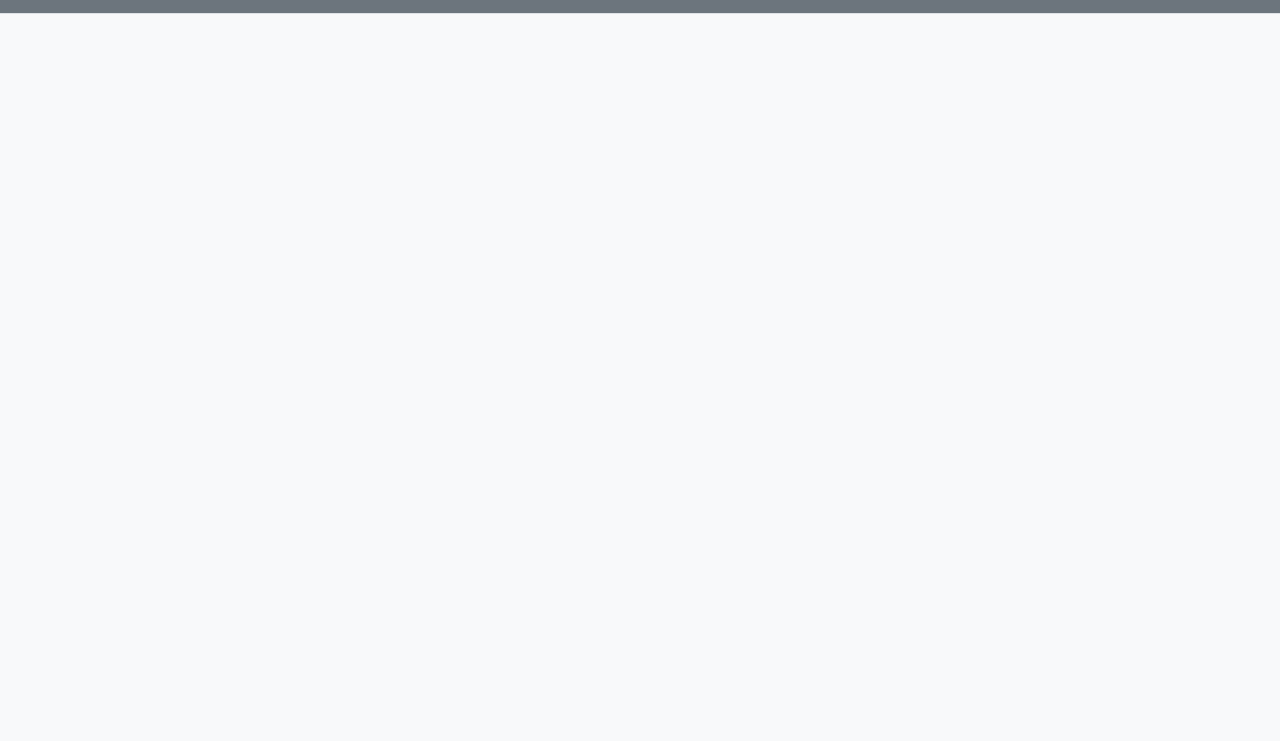
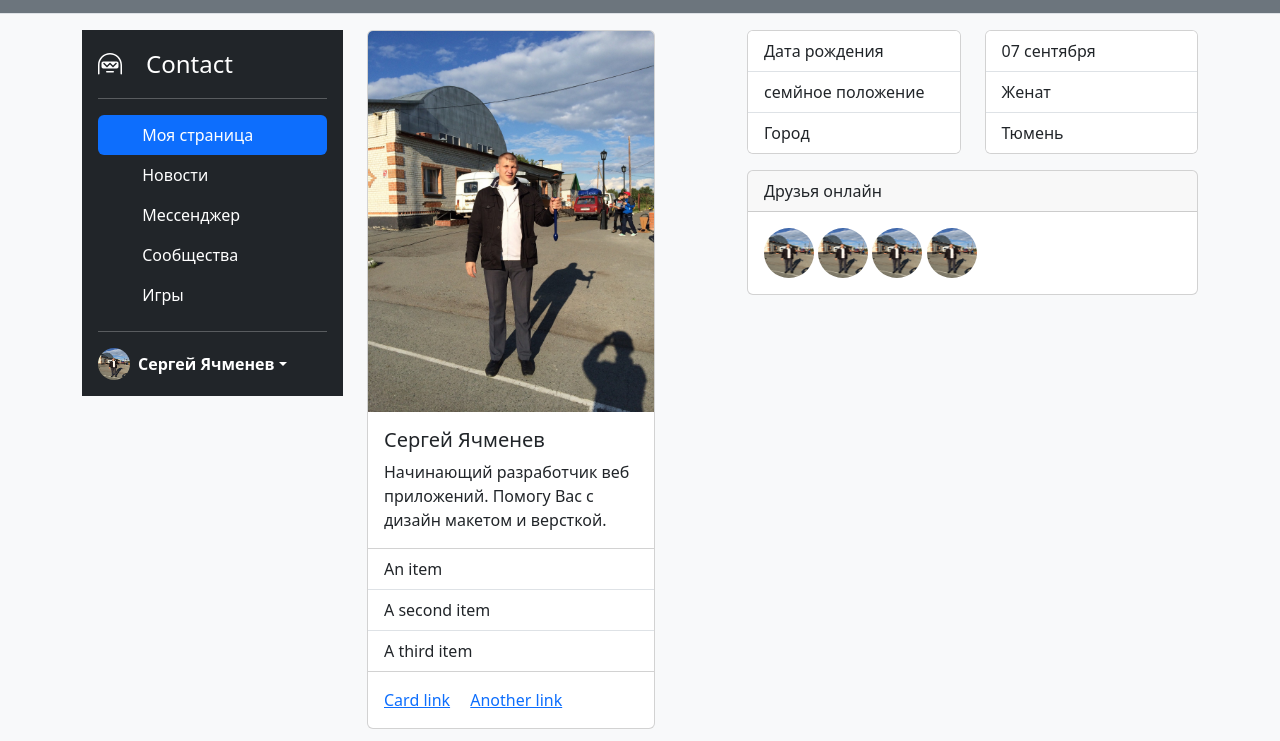
Before and after one commit to Yachmenev-Sergey/contact, a plain HTML site: page index.html in a window 1280 px wide. Shown: the part 59-800 px from the top of the page. Drawn offline with nearby package versions, Linux system fonts and the light colour scheme.

Commit message:
add: index.html

```diff
--- a/index.html
+++ b/index.html
@@ -86,6 +86,144 @@
 			</div>
 		</div>
 	</header>
+	<div class="container">
+		<div class="row">
+			<div class="col-lg-3">
+				<div class="d-flex flex-column flex-shrink-0 p-3 text-bg-dark">
+					<a href="/" class="d-flex align-items-center mb-3 mb-md-0 me-md-auto text-white text-decoration-none">
+						<svg xmlns="http://www.w3.org/2000/svg" viewBox="0 0 24 24" width="24" height="24" fill="#fff">
+
+							<path
+								d="M0 13C0 6.373 5.373 1 12 1s12 5.373 12 12v8.657a.75.75 0 0 1-1.5 0V13c0-5.799-4.701-10.5-10.5-10.5S1.5 7.201 1.5 13v8.657a.75.75 0 0 1-1.5 0V13Z">
+							</path>
+							<path
+								d="M8 19.75a.75.75 0 0 1 .75-.75h6.5a.75.75 0 0 1 0 1.5h-6.5a.75.75 0 0 1-.75-.75ZM5.25 9.5h13.5c.966 0 1.75.784 1.75 1.75v3.5a1.75 1.75 0 0 1-1.75 1.75H5.25a1.75 1.75 0 0 1-1.75-1.75v-3.5c0-.966.784-1.75 1.75-1.75Zm.22 1.47a.75.75 0 0 0 0 1.06l3 3a.75.75 0 0 0 1.06 0L12 12.56l2.47 2.47a.75.75 0 0 0 1.06 0l3-3a.749.749 0 0 0-.326-1.275.749.749 0 0 0-.734.215L15 13.44l-2.47-2.47a.75.75 0 0 0-1.06 0L9 13.44l-2.47-2.47a.75.75 0 0 0-1.06 0Z">
+							</path>
+						</svg>
+						<span class="fs-4 ms-4">Contact</span>
+					</a>
+					<hr>
+					<ul class="nav nav-pills flex-column mb-auto">
+						<li class="nav-item">
+							<a href="#" class="nav-link active" aria-current="page">
+								<svg class="bi pe-none me-2" width="16" height="16">
+									<use xlink:href="#home"></use>
+								</svg>
+								Моя страница
+							</a>
+						</li>
+						<li>
+							<a href="#" class="nav-link text-white">
+								<svg class="bi pe-none me-2" width="16" height="16">
+									<use xlink:href="#speedometer2"></use>
+								</svg>
+								Новости
+							</a>
+						</li>
+						<li>
+							<a href="#" class="nav-link text-white">
+								<svg class="bi pe-none me-2" width="16" height="16">
+									<use xlink:href="#table"></use>
+								</svg>
+								Мессенджер
+							</a>
+						</li>
+						<li>
+							<a href="#" class="nav-link text-white">
+								<svg class="bi pe-none me-2" width="16" height="16">
+									<use xlink:href="#grid"></use>
+								</svg>
+								Сообщества
+							</a>
+						</li>
+						<li>
+							<a href="#" class="nav-link text-white">
+								<svg class="bi pe-none me-2" width="16" height="16">
+									<use xlink:href="#people-circle"></use>
+								</svg>
+								Игры
+							</a>
+						</li>
+					</ul>
+					<hr>
+					<div class="dropdown">
+						<a href="#" class="d-flex align-items-center text-white text-decoration-none dropdown-toggle"
+							data-bs-toggle="dropdown" aria-expanded="false">
+							<img src="./img/avatar.jpg" alt="Сергей Ячменев" width="32" height="32" class="rounded-circle me-2">
+							<strong>Сергей Ячменев</strong>
+						</a>
+						<ul class="dropdown-menu dropdown-menu-dark text-small shadow">
+							<li><a class="dropdown-item" href="#">New project...</a></li>
+							<li><a class="dropdown-item" href="#">Settings</a></li>
+							<li><a class="dropdown-item" href="#">Profile</a></li>
+							<li>
+								<hr class="dropdown-divider">
+							</li>
+							<li><a class="dropdown-item" href="#">Sign out</a></li>
+						</ul>
+					</div>
+				</div>
+			</div>
+			<div class="col-lg-4">
+				<div class="card" style="width: 18rem;">
+					<img src="./img/avatar.jpg" class="card-img-top" alt="...">
+					<div class="card-body">
+						<h5 class="card-title">Сергей Ячменев</h5>
+						<p class="card-text">Начинающий разработчик веб приложений. Помогу Вас с дизайн макетом и версткой.
+						</p>
+					</div>
+					<ul class="list-group list-group-flush">
+						<li class="list-group-item">An item</li>
+						<li class="list-group-item">A second item</li>
+						<li class="list-group-item">A third item</li>
+					</ul>
+					<div class="card-body">
+						<a href="#" class="card-link">Card link</a>
+						<a href="#" class="card-link">Another link</a>
+					</div>
+				</div>
+			</div>
+			<div class="col-lg-5">
+				<div class="row">
+					<div class="col-lg-6">
+						<div class="card">
+							<ul class="list-group list-group-flush">
+								<li class="list-group-item">Дата рождения</li>
+								<li class="list-group-item">семйное положение</li>
+								<li class="list-group-item">Город</li>
+							</ul>
+						</div>
+					</div>
+					<div class="col-lg-6">
+						<div class="card">
+							<ul class="list-group list-group-flush">
+								<li class="list-group-item">07 сентября</li>
+								<li class="list-group-item">Женат</li>
+								<li class="list-group-item">Тюмень</li>
+							</ul>
+						</div>
+					</div>
+				</div>
+				<div class="row mt-3">
+					<div class="col-lg-12">
+						<div class="card">
+							<div class="card-header">
+								Друзья онлайн
+							</div>
+							<div class="card-body">
+								<img src="./img/avatar.jpg" alt="Сергей Ячменев" width="50" height="50" class="rounded-circle">
+								<img src="./img/avatar.jpg" alt="Сергей Ячменев" width="50" height="50" class="rounded-circle">
+								<img src="./img/avatar.jpg" alt="Сергей Ячменев" width="50" height="50" class="rounded-circle">
+								<img src="./img/avatar.jpg" alt="Сергей Ячменев" width="50" height="50" class="rounded-circle">
+							</div>
+						</div>
+					</div>
+				</div>
+			</div>
+
+			<!-- /.col-lg-3 -->
+		</div>
+	</div>
 
 
 
```
